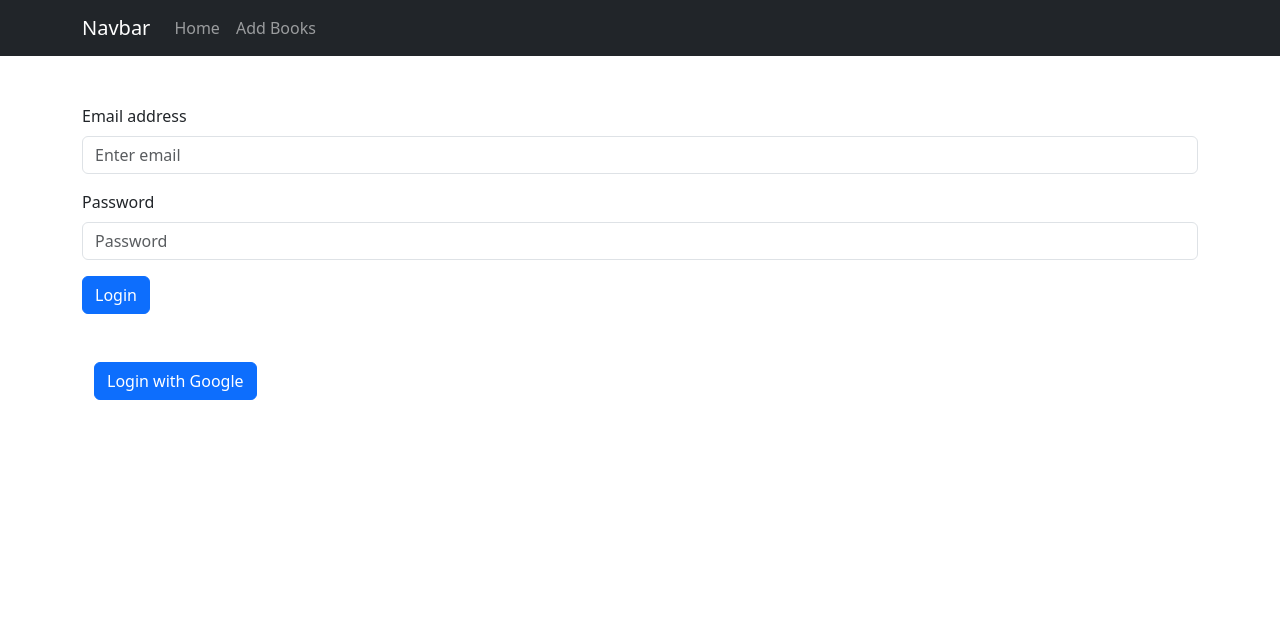
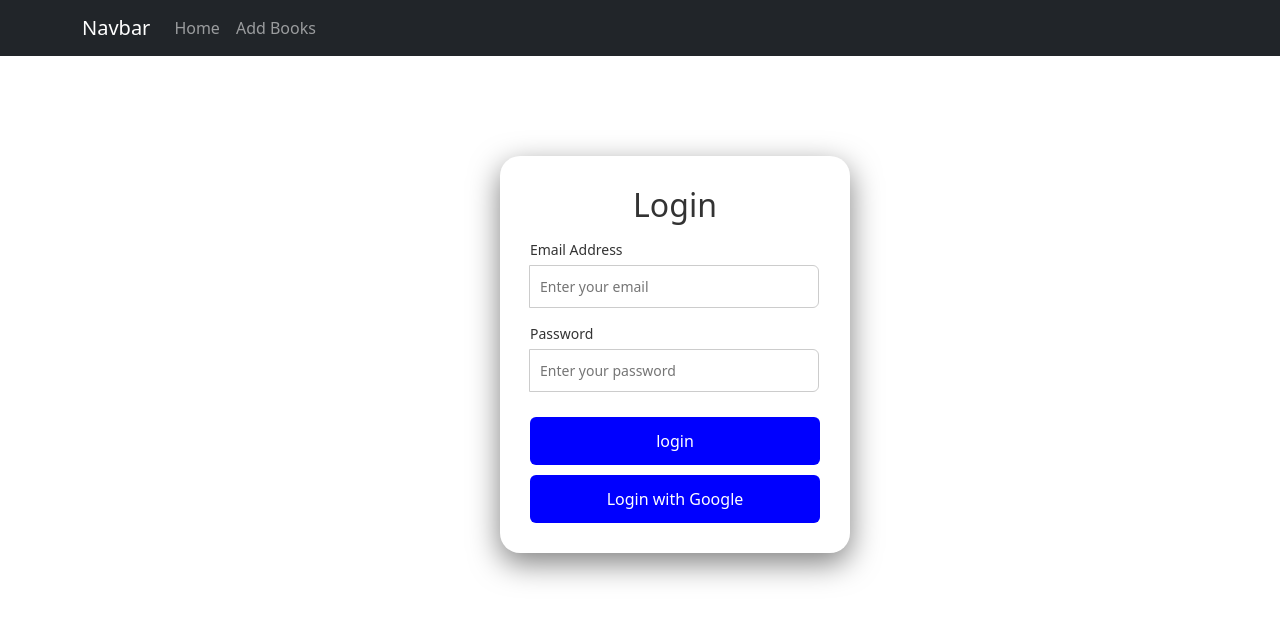
Before and after one commit to vikramtanwer18/Bookify, a React (Vite) app: page /login in a window 1280 px wide. Shown: the top 620 px of the page. Built offline with nearby package versions, Linux system fonts and the light colour scheme; no server answers.

Commit message:
Initial commit

```diff
--- a/package.json
+++ b/package.json
@@ -29,6 +29,6 @@
     "eslint-plugin-react-refresh": "^0.4.16",
     "globals": "^15.14.0",
     "react-error-overlay": "^6.0.9",
-    "vite": "^6.0.5"
+    "vite": "^6.1.0"
   }
 }
--- /dev/null
+++ b/src/pages/Login.css
@@ -0,0 +1,63 @@
+.login-container {
+  background: #fff;
+  padding: 30px;
+  border-radius: 20px;
+  box-shadow: 0px 10px 30px rgba(0, 0, 0, 0.5);
+  width: 350px;
+  text-align: center;
+  margin-left: 500px;
+  margin-top: 100px;
+}
+
+.login-container h2 {
+  color: #333;
+  margin-bottom: 15px;
+}
+
+.input-group {
+  text-align: left;
+  margin-bottom: 15px;
+}
+
+.input-group label {
+  font-size: 14px;
+  color: #333;
+  font-weight: 500;
+}
+
+.input-group input {
+  width: 100%;
+  padding: 10px;
+  margin-top: 5px;
+  border: 1px solid #ccc;
+  border-radius: 6px;
+  font-size: 14px;
+  transition: 0.3s;
+}
+
+.input-group input:focus {
+  border-color: blue;
+  outline: none;
+  box-shadow: 0px 0px 8px rgba(255, 75, 43, 0.3);
+}
+
+.login-btn {
+  background:blue;
+  color: white;
+  border: none;
+  padding: 12px;
+  width: 100%;
+  font-size: 16px;
+  border-radius: 6px;
+  cursor: pointer;
+  transition: 0.3s;
+  margin-top: 10px;
+}
+
+.login-btn:hover {
+  background: blue;
+}
+/* .btn{
+  margin-top: 10px;
+  background-color: blue;
+} */
--- a/src/pages/Login.jsx
+++ b/src/pages/Login.jsx
@@ -3,6 +3,9 @@ import { useEffect, useState } from "react";
 import Button from 'react-bootstrap/Button';
 import Form from 'react-bootstrap/Form';
 import { useNavigate } from "react-router-dom";
+
+import "./Login.css";
+
 function Login(){
  const navigate = useNavigate()
  const[email,setEmail] = useState('')
@@ -26,28 +29,29 @@ function Login(){
  },[firebase,navigate])
 
     return(
-        <div className="container mt-5 ">
-      <Form onSubmit={loginUser}>
+      // value={email} onChange={(e)=>setEmail(e.target.value)}
+      // value={password} onChange={(e)=>setPassword(e.target.value)}
+      // <button type="submit" className="btn"onClick={()=>firebase.loginWithGoogle()} >Login with Google </button>
 
-      <Form.Group className="mb-3" controlId="formBasicEmail">
-        <Form.Label>Email address</Form.Label>
-        <Form.Control type="email" placeholder="Enter email"  value={email} onChange={(e)=>setEmail(e.target.value)} />
-      </Form.Group>
+      <form onSubmit={loginUser}>
 
-      <Form.Group className="mb-3" controlId="formBasicPassword">
-        <Form.Label>Password</Form.Label>
-        <Form.Control type="password" value={password} placeholder="Password" onChange={(e)=>setPassword(e.target.value)} />
-      </Form.Group>
-      <Button variant="primary" type="submit">
-       Login
-      </Button>
-    </Form>
-    <div className="container mt-5 ">
-    <Button variant="primary" onClick={()=>firebase.loginWithGoogle()} type="submit">
-       Login with Google
-      </Button>
-      </div>
-    </div>
+        <div className="login-container">
+        <h2>Login</h2>
+        <form>
+        <div className="input-group">
+                <label>Email Address</label>
+                <input type="email" placeholder="Enter your email" required value={email} onChange={(e)=>setEmail(e.target.value)}/>
+            </div>
+            <div className="input-group">
+                <label>Password</label>
+                <input type="password" placeholder="Enter your password" required  value={password} onChange={(e)=>setPassword(e.target.value)}/>
+            </div>
+            <Button type="submit" className="login-btn">login</Button>
+            <Button type="submit" className="login-btn" onClick={()=>firebase.loginWithGoogle()} >Login with Google </Button>
+        </form>
+       </div>
+    </form>
+
     )
 }
 export default Login
--- /dev/null
+++ b/src/pages/Signup.css
@@ -0,0 +1,79 @@
+
+
+.signup-container {
+    background: white;
+    padding: 30px;
+    border-radius: 12px;
+    box-shadow: 0px 10px 30px rgba(0, 0, 0, 0.2);
+    width: 350px;
+    text-align: center;
+    margin-left: 500px;
+    margin-top: 100px;
+}
+
+.signup-container h2 {
+    color: #333;
+    margin-bottom: 15px;
+    font-size: 22px;
+}
+
+.signup-group {
+    text-align: left;
+    margin-bottom: 15px;
+}
+
+.signup-group label {
+    font-size: 14px;
+    color: #333;
+    font-weight: 500;
+    display: block;
+    margin-bottom: 5px;
+}
+
+.signup-group input {
+    width: 100%;
+    padding: 10px;
+    border: 1px solid #ccc;
+    border-radius: 6px;
+    font-size: 14px;
+    transition: 0.3s;
+}
+
+.signup-group input:focus {
+    border-color: #4facfe;
+    outline: none;
+    box-shadow: 0px 0px 8px rgba(79, 172, 254, 0.3);
+}
+
+.signuup-btn {
+    background: #4facfe;
+    color: white;
+    border: none;
+    padding: 12px;
+    width: 100%;
+    font-size: 16px;
+    border-radius: 6px;
+    cursor: pointer;
+    transition: 0.3s;
+    font-weight: bold;
+    margin-top: 10px;
+}
+
+.signuup-btn:hover {
+    background: #00c6ff;
+}
+
+.signup-link {
+    margin-top: 15px;
+    font-size: 14px;
+}
+
+.signup-link a {
+    color: #4facfe;
+    text-decoration: none;
+    font-weight: bold;
+}
+
+.signup-link a:hover {
+    text-decoration: underline;
+}
--- a/src/pages/Signup.jsx
+++ b/src/pages/Signup.jsx
@@ -3,6 +3,8 @@ import { useEffect, useState } from "react";
 import Button from 'react-bootstrap/Button';
 import Form from 'react-bootstrap/Form';
 import { useNavigate } from "react-router-dom";
+import "./Signup.css";
+
 function Signup(){
     const navigate = useNavigate()
  const[email,setEmail] = useState('')
@@ -25,26 +27,33 @@ function Signup(){
      }
   },[firebase,navigate])
     return(
-        <div className="container mt-5">
+      // value={email} onChange={(e)=>setEmail(e.target.value)}
+      //value={password} onChange={(e)=>setPassword(e.target.value)}
+      // <button type="submit" class="signup-btn">Sign Up</button>
+      // <p class="login-link">Already have an account? <a href="/login">Login here</a></p>
+        // <div className="container mt-5">
       <Form onSubmit={singupUser}>
 
-      <Form.Group className="mb-3" controlId="formBasicEmail">
-        <Form.Label>Email address</Form.Label>
-        <Form.Control type="email" placeholder="Enter email"  value={email} onChange={(e)=>setEmail(e.target.value)} />
-        <Form.Text className="text-muted">
-          We'll never share your email with anyone else.
-        </Form.Text>
-      </Form.Group>
+     <div className="signup-container">
+        <h2>Create Account </h2>
+        <form>
+        <div className="signup-group">
+                <label>Email Address</label>
+                <input type="email" placeholder="Enter your email" required value={email} onChange={(e)=>setEmail(e.target.value)}/>
+            </div>
+            <div className="signup-group">
+                <label>Password</label>
+                <input type="password" placeholder="Enter your password" required  value={password} onChange={(e)=>setPassword(e.target.value)}/>
+            </div>
+            <Button type="submit" className="signuup-btn">Signup</Button>
+            {/* <Button type="submit" className="signup-btn" onClick={()=>firebase.loginWithGoogle()} >Login with Google </Button> */}
+            <p class="signup-link"><b>Already have an account? <a href="/login">Login here</a></b></p>
+        </form>
+       </div>
 
-      <Form.Group className="mb-3" controlId="formBasicPassword">
-        <Form.Label>Password</Form.Label>
-        <Form.Control type="password" value={password} placeholder="Password" onChange={(e)=>setPassword(e.target.value)} />
-      </Form.Group>
-      <Button variant="primary" type="submit">
-        Create Account
-      </Button>
     </Form>
-    </div>
+
+
     )
 }
 export default Signup
```
Also changed, not shown: 1 other file (tests, documents, lock files or other folders).
